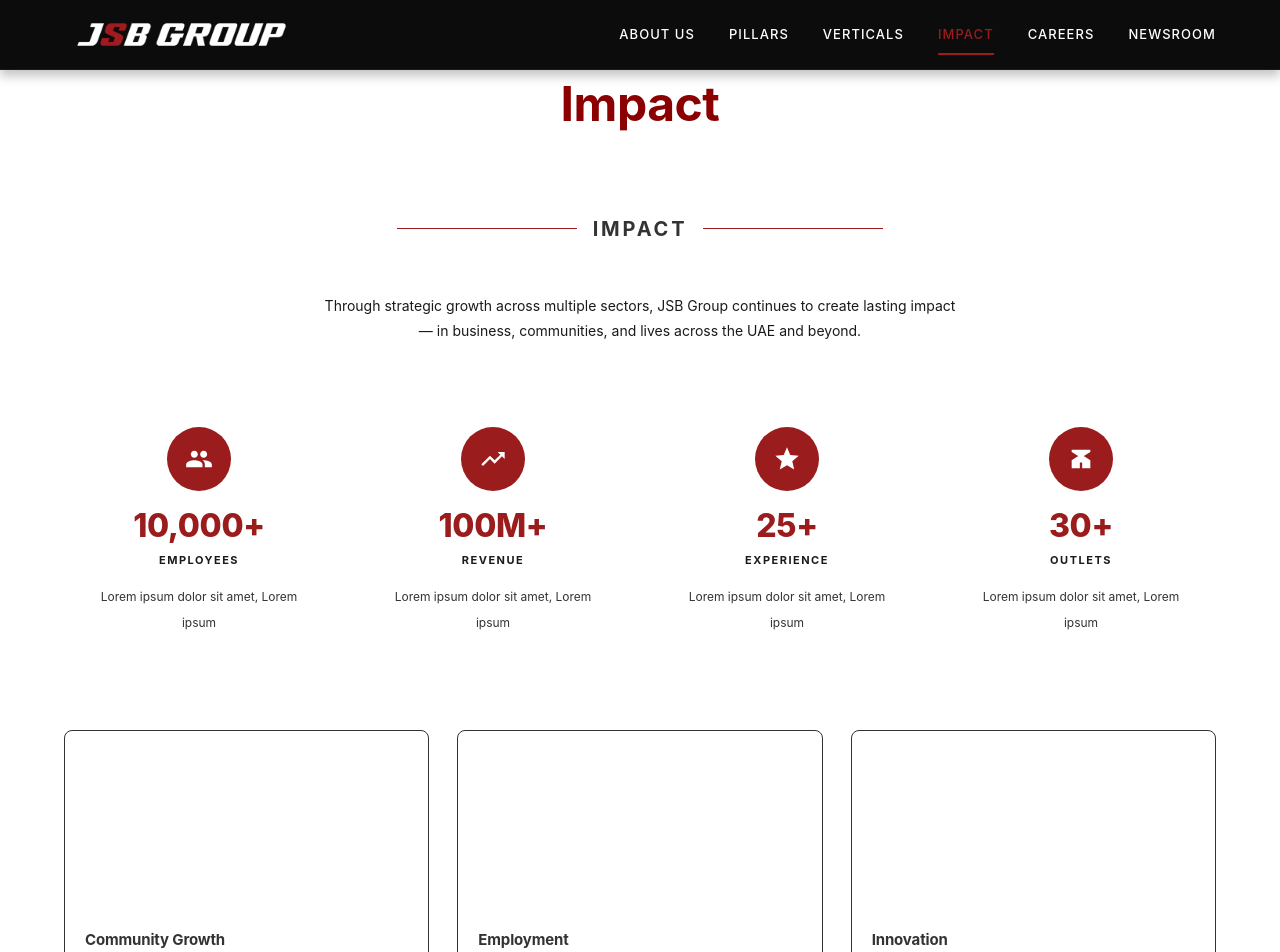
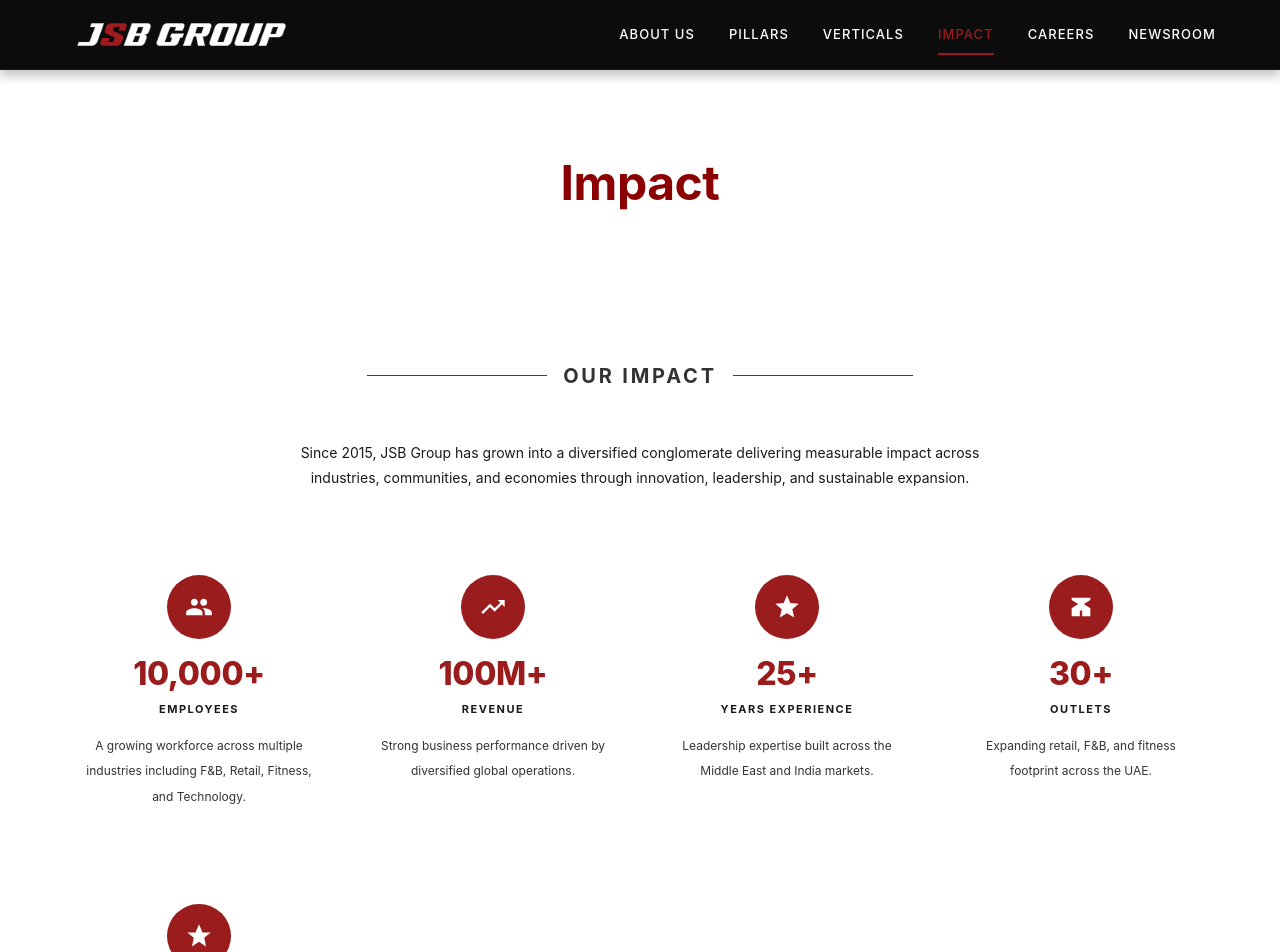
Before and after one commit to gurusaivs18/web-app, a React (Vite) app: page /impact in a window 1280 px wide. Shown: the top 952 px of the page. Built offline with nearby package versions, Linux system fonts and the light colour scheme.

Commit message:
basic allignment

```diff
--- a/src/css/Impact.css
+++ b/src/css/Impact.css
@@ -4,12 +4,14 @@
   gap: 24px;
   margin-bottom: 60px;
 }
+
 .impact-stat-box {
   background: var(--gray-light);
   border-radius: 8px;
   padding: 36px 20px;
   text-align: center;
 }
+
 .impact-stat-icon {
   width: 64px;
   height: 64px;
@@ -20,11 +22,23 @@
   justify-content: center;
   margin: 0 auto 16px;
 }
+
 .impact-stat-icon svg {
   width: 28px;
   height: 28px;
   fill: var(--white);
 }
+
+.impact-page-title {
+  text-align: center;
+  width: 100%;
+  color: darkred;
+  margin: 0;
+  padding: 20px 0;
+  font-family: var(--font-heading);
+  font-weight: 700;
+}
+
 .impact-stat-box h2 {
   font-family: var(--font-heading);
   font-size: 32px;
@@ -32,6 +46,7 @@
   color: var(--red);
   margin-bottom: 6px;
 }
+
 .impact-stat-box p {
   font-family: var(--font-heading);
   font-size: 11px;
@@ -41,51 +56,61 @@
   color: var(--text-mid);
   margin-bottom: 12px;
 }
+
 .impact-stat-box small {
   font-size: 12px;
   color: var(--text-light);
   line-height: 1.6;
 }
 
+/* STORIES SECTION */
 .impact-stories {
   display: grid;
   grid-template-columns: repeat(3, 1fr);
   gap: 28px;
 }
+
 .impact-story-card {
   border: 1px solid var(--gray-mid);
   border-radius: 8px;
   overflow: hidden;
 }
+
 .impact-story-img {
   width: 100%;
   height: 180px;
   background: var(--gray-card);
 }
+
 .impact-story-img img {
   width: 100%;
   height: 100%;
   object-fit: cover;
 }
+
 .impact-story-body {
   padding: 20px;
 }
+
 .impact-story-body h3 {
   font-family: var(--font-heading);
   font-size: 15px;
   font-weight: 700;
   margin-bottom: 10px;
 }
+
 .impact-story-body p {
   font-size: 13px;
   color: var(--text-mid);
   line-height: 1.7;
 }
 
+/* RESPONSIVE */
 @media (max-width: 900px) {
   .impact-stats-grid {
     grid-template-columns: repeat(2, 1fr);
   }
+
   .impact-stories {
     grid-template-columns: 1fr;
   }
--- a/src/css/Verticals.css
+++ b/src/css/Verticals.css
@@ -1,27 +1,18 @@
-/* ========================= PAGE HERO ========================= */
-
 .vertical-page-title {
   text-align: center;
   margin-top: 5px;
-
   font-size: clamp(38px, 5vw, 58px);
   font-weight: 700;
-
   color: var(--color-body);
 }
 
 .vertical-page-intro {
   max-width: 1000px;
-
   margin: 25px auto 0;
-
   text-align: center;
-
   font-size: 16px;
   line-height: 1.9;
-
   color: var(--text-mid);
-
   padding: 0 20px;
 }
 
@@ -29,14 +20,12 @@
 
 .vertical-category {
   background: var(--white);
-
   padding: 90px 0;
-
   border-bottom: 1px solid rgba(0, 0, 0, 0.08);
 }
 
 .vertical-category:nth-child(even) {
-  background: #fafafa;
+  background: var(--gray-light);
 }
 
 .vertical-category:last-child {
@@ -47,54 +36,39 @@
 
 .vertical-content {
   text-align: center;
-
   margin-bottom: 50px;
 }
 
 .vertical-heading {
   font-family: var(--font-heading);
-
   font-size: clamp(30px, 4vw, 44px);
   font-weight: 700;
-
   color: var(--text-dark);
-
   margin-bottom: 18px;
-
   line-height: 1.2;
 }
 
 .vertical-description {
   max-width: 850px;
-
   margin: 0 auto 22px;
-
   font-size: 17px;
   line-height: 1.9;
-
   color: var(--text-mid);
 }
 
 .vertical-readmore-box {
   max-width: 980px;
-
   margin: 0 auto;
-
-  background: #f7f7f7;
-
+  background: var(--gray-light);
   border-radius: 14px;
-
   padding: 28px;
-
   text-align: left;
-
   border: 1px solid rgba(0, 0, 0, 0.06);
 }
 
 .vertical-readmore-box p {
   font-size: 15px;
   line-height: 1.95;
-
   color: var(--text-mid);
 }
 
@@ -103,12 +77,9 @@
 .vertical-brands-grid {
   display: flex;
   flex-wrap: wrap;
-
   align-items: center;
   justify-content: center;
-
   gap: 24px;
-
   margin-top: 45px;
 }
 
@@ -123,19 +94,14 @@
   justify-content: center;
 
   padding: 16px;
-
-  border-radius: 14px;
+  border-radius: 12px;
 
   background: var(--white);
-
   text-decoration: none;
-
   cursor: pointer;
-
   position: relative;
 
   opacity: 0;
-
   animation: fadeUp 0.55s ease forwards;
 
   transition:
@@ -144,12 +110,9 @@
     background 0.35s ease;
 
   box-sizing: border-box;
-
   flex-shrink: 0;
 
   border: 1px solid rgba(0, 0, 0, 0.06);
-
-  overflow: hidden;
 }
 
 .logo-card:hover {
@@ -179,7 +142,6 @@
   height: auto;
 
   object-fit: contain;
-
   display: block;
 
   transition:
@@ -190,151 +152,25 @@
 .logo-card:hover .logo-card-img-wrap img {
   transform: scale(1.08);
 }
-
+.page-hero {
+  padding-top: var(--sp-16);
+  padding-bottom: var(--sp-12);
+}
 /* ========================= TEXT FALLBACK ========================= */
 
 .logo-card-text {
   font-family: var(--font-heading);
-
   font-size: 11px;
   font-weight: 700;
-
   color: var(--text-mid);
 
   text-align: center;
-
   text-transform: uppercase;
-
   letter-spacing: 0.5px;
-
   line-height: 1.5;
 }
 
-/* ========================= BUTTON ========================= */
-
-.logo-card-btn {
-  display: inline-flex;
-  align-items: center;
-  justify-content: center;
-
-  padding: 12px 18px;
-
-  border-radius: 10px;
-
-  background: darkred;
-
-  color: white;
-
-  text-decoration: none;
-
-  font-size: 13px;
-  font-weight: 600;
-
-  transition:
-    background 0.3s ease,
-    transform 0.25s ease;
-}
-
-.logo-card-btn:hover {
-  background: #8b0000;
-
-  transform: translateY(-2px);
-}
-
-/* ========================= MODAL OVERLAY ========================= */
-
-.brand-modal-overlay {
-  position: fixed;
-  inset: 0;
-
-  display: flex;
-  align-items: flex-start;
-  justify-content: center;
-
-  padding: 100px 20px 40px;
-
-  z-index: 20000;
-
-  background: rgba(0, 0, 0, 0.22);
-
-  backdrop-filter: blur(10px);
-  -webkit-backdrop-filter: blur(10px);
-
-  overflow-y: auto;
-}
-
-/* ========================= MODAL ========================= */
-
-.brand-modal {
-  position: relative;
-
-  width: min(600px, 92%);
-  max-width: 720px;
-
-  background: rgba(255, 255, 255, 0.96);
-
-  border-radius: 18px;
-
-  padding: 34px;
-
-  box-shadow:
-    0 30px 80px rgba(0, 0, 0, 0.22),
-    0 10px 30px rgba(0, 0, 0, 0.1);
-
-  animation: modalFade 0.3s ease;
-
-  overflow: hidden;
-}
-
-.brand-modal-logo {
-  display: flex;
-  justify-content: center;
-
-  margin-bottom: 28px;
-}
-
-.brand-modal-logo img {
-  max-width: 180px;
-  max-height: 90px;
-
-  object-fit: contain;
-}
-
-.brand-modal-text {
-  font-size: 15px;
-  line-height: 1.8;
-
-  color: var(--text-mid);
-
-  text-align: center;
-
-  margin-bottom: 30px;
-}
-
-.brand-modal-close {
-  position: absolute;
-
-  top: 14px;
-  right: 18px;
-
-  border: none;
-  background: transparent;
-
-  font-size: 34px;
-  line-height: 1;
-
-  cursor: pointer;
-
-  color: #777;
-
-  transition: color 0.25s ease;
-}
-
-.brand-modal-close:hover {
-  color: black;
-}
-
-/* ========================= ANIMATIONS ========================= */
+/* ========================= ANIMATION ========================= */
 
 @keyframes fadeUp {
   from {
@@ -345,18 +181,6 @@
   to {
     opacity: 1;
     transform: translateY(0);
-  }
-}
-
-@keyframes modalFade {
-  from {
-    opacity: 0;
-    transform: translateY(12px) scale(0.98);
-  }
-
-  to {
-    opacity: 1;
-    transform: translateY(0) scale(1);
   }
 }
 
@@ -401,19 +225,8 @@
 
   .logo-card {
     width: calc(50% - 10px);
-
     max-width: 180px;
-
     height: 95px;
-  }
-
-  .brand-modal {
-    padding: 28px 22px;
-  }
-
-  .brand-modal-text {
-    font-size: 14px;
-    line-height: 1.8;
   }
 }
 
@@ -437,7 +250,6 @@
 
   .logo-card {
     height: 88px;
-
     padding: 12px;
   }
 }
@@ -446,7 +258,6 @@
   .logo-card {
     width: 100%;
     max-width: 100%;
-
     height: 82px;
   }
 
@@ -454,3 +265,133 @@
     font-size: 10px;
   }
 }
+
+.logo-card {
+  overflow: hidden;
+}
+
+.logo-card-message {
+  font-size: 14px;
+  color: var(--text-dark);
+  margin-bottom: 14px;
+  line-height: 1.5;
+}
+
+.logo-card-btn {
+  display: inline-flex;
+  align-items: center;
+  justify-content: center;
+
+  padding: 10px 16px;
+  border-radius: 8px;
+
+  background: darkred;
+  color: white;
+  text-decoration: none;
+  font-size: 13px;
+  font-weight: 600;
+
+  transition: background 0.3s ease;
+}
+
+.logo-card-btn:hover {
+  background: #8b0000;
+}
+.brand-modal-overlay {
+  position: fixed;
+  inset: 0;
+
+  display: flex;
+  align-items: center;
+  justify-content: center;
+
+  padding: 20px;
+  z-index: 9999;
+
+  background: transparent;
+
+  backdrop-filter: blur(10px);
+  -webkit-backdrop-filter: blur(10px);
+}
+.brand-modal {
+  position: relative;
+  max-height: 85vh;
+  width: min(600px, 90%);
+  max-width: 720px;
+  overflow-y: auto;
+
+  background: white;
+  border-radius: 12px;
+
+  padding: 24px;
+
+  box-shadow: 0 25px 80px rgba(0, 0, 0, 0.18);
+
+  animation: modalFade 0.3s ease;
+  background: rgba(255, 255, 255, 0.9);
+  backdrop-filter: blur(12px);
+  -webkit-backdrop-filter: blur(12px);
+  -webkit-overflow-scrolling: touch;
+}
+
+.brand-modal-logo {
+  display: flex;
+  justify-content: center;
+  margin-bottom: 28px;
+}
+
+.brand-modal-logo img {
+  max-width: 180px;
+  max-height: 80px;
+  object-fit: contain;
+}
+
+.brand-modal-text {
+  font-size: 15px;
+  line-height: 1.6;
+  color: var(--text-mid);
+
+  text-align: center;
+
+  margin-bottom: 30px;
+}
+
+.brand-modal-close {
+  position: absolute;
+  top: 14px;
+  right: 16px;
+
+  border: none;
+  background: transparent;
+
+  font-size: 32px;
+  cursor: pointer;
+  color: #777;
+}
+
+.brand-modal-close:hover {
+  color: black;
+}
+
+@keyframes modalFade {
+  from {
+    opacity: 0;
+    transform: translateY(12px) scale(0.98);
+  }
+
+  to {
+    opacity: 1;
+    transform: translateY(0) scale(1);
+  }
+}
+
+@media (max-width: 768px) {
+  .brand-modal {
+    padding: 28px 22px;
+  }
+
+  .brand-modal-text {
+    font-size: 14px;
+    line-height: 1.8;
+  }
+}
--- a/src/data/stats.js
+++ b/src/data/stats.js
@@ -1,6 +1,27 @@
 export const stats = [
-  { value: "10,000+", label: "Employees", icon: "users" },
-  { value: "100M+", label: "Revenue", icon: "chart" },
-  { value: "25+", label: "Experience", icon: "star" },
-  { value: "30+", label: "Outlets", icon: "home" },
+  {
+    value: "10,000+",
+    label: "Employees",
+    desc: "A growing workforce across multiple industries including F&B, Retail, Fitness, and Technology.",
+  },
+  {
+    value: "100M+",
+    label: "Revenue",
+    desc: "Strong business performance driven by diversified global operations.",
+  },
+  {
+    value: "25+",
+    label: "Years Experience",
+    desc: "Leadership expertise built across the Middle East and India markets.",
+  },
+  {
+    value: "30+",
+    label: "Outlets",
+    desc: "Expanding retail, F&B, and fitness footprint across the UAE.",
+  },
+  {
+    value: "15+",
+    label: "Companies",
+    desc: "A diversified group portfolio across multiple business verticals.",
+  },
 ];
--- a/src/pages/Impact.jsx
+++ b/src/pages/Impact.jsx
@@ -14,19 +14,23 @@ const statIcons = [
   <svg viewBox="0 0 24 24">
     <path d="M20 4H4v2l8 5 8-5V4zM4 13v7h7v-5h2v5h7v-7L12 8z" />
   </svg>,
+  <svg viewBox="0 0 24 24">
+    <path d="M12 2l3 7h7l-5.5 4.5L18 21l-6-4-6 4 1.5-7.5L2 9h7z" />
+  </svg>,
 ];
+
 const stories = [
   {
-    title: "Community Growth",
-    desc: "Building stronger communities through strategic business expansion across multiple sectors in UAE and beyond.",
+    title: "Diversified Growth",
+    desc: "JSB Group has expanded across F&B, Retail, Technology, Fitness, and Distribution, building a strong multi-sector ecosystem in the UAE.",
   },
   {
-    title: "Employment",
-    desc: "Creating thousands of meaningful jobs across F&B, Retail, Technology, Fitness, and Distribution sectors.",
+    title: "Employment Creation",
+    desc: "Through 15+ companies and 30+ outlets, the group generates thousands of jobs and career opportunities across multiple industries.",
   },
   {
-    title: "Innovation",
-    desc: "Driving technology and business transformation with cutting-edge solutions that empower businesses and enrich lives.",
+    title: "Innovation & Transformation",
+    desc: "From tech platforms to retail expansion and fitness ecosystems, JSB Group continuously drives innovation-led transformation.",
   },
 ];
 
@@ -34,48 +38,38 @@ function Impact() {
   return (
     <>
       <div className="page-hero">
-        <h1 style={{ textAlign: "center", marginTop: "5px", color: "darkred" }}>
-          Impact
-        </h1>
+        <h1 className="impact-page-title">Impact</h1>
       </div>
 
       <section className="section">
         <div className="container">
           <div className="section-title-wrap">
-            <span className="section-title">Impact</span>
+            <span className="section-title">Our Impact</span>
           </div>
-          <p
-            style={{
-              textAlign: "center",
-              maxWidth: 640,
-              margin: "0 auto 48px",
-              fontSize: 14,
-              color: "var(--text-mid)",
-              lineHeight: 1.8,
-            }}
-          >
-            Through strategic growth across multiple sectors, JSB Group
-            continues to create lasting impact — in business, communities, and
-            lives across the UAE and beyond.
+
+          <p className="impact-intro">
+            Since 2015, JSB Group has grown into a diversified conglomerate
+            delivering measurable impact across industries, communities, and
+            economies through innovation, leadership, and sustainable expansion.
           </p>
 
+          {/* STATS */}
           <div className="impact-stats-grid">
             {stats.map((item, i) => (
               <div key={i} className="impact-stat-box">
                 <div className="impact-stat-icon">{statIcons[i]}</div>
                 <h2>{item.value}</h2>
                 <p>{item.label}</p>
-                <small>Lorem ipsum dolor sit amet, Lorem ipsum</small>
+                <small>{item.desc}</small>
               </div>
             ))}
           </div>
 
+          {/* STORIES */}
           <div className="impact-stories">
             {stories.map((s, i) => (
               <div key={i} className="impact-story-card">
-                <div className="impact-story-img">
-                  {/* <img src={img} alt={s.title} /> */}
-                </div>
+                <div className="impact-story-top-line"></div>
                 <div className="impact-story-body">
                   <h3>{s.title}</h3>
                   <p>{s.desc}</p>
```
Also changed, not shown: src/pages/Home.jsx (+10 -5 lines), src/pages/Verticals.jsx (+13 -25 lines).
